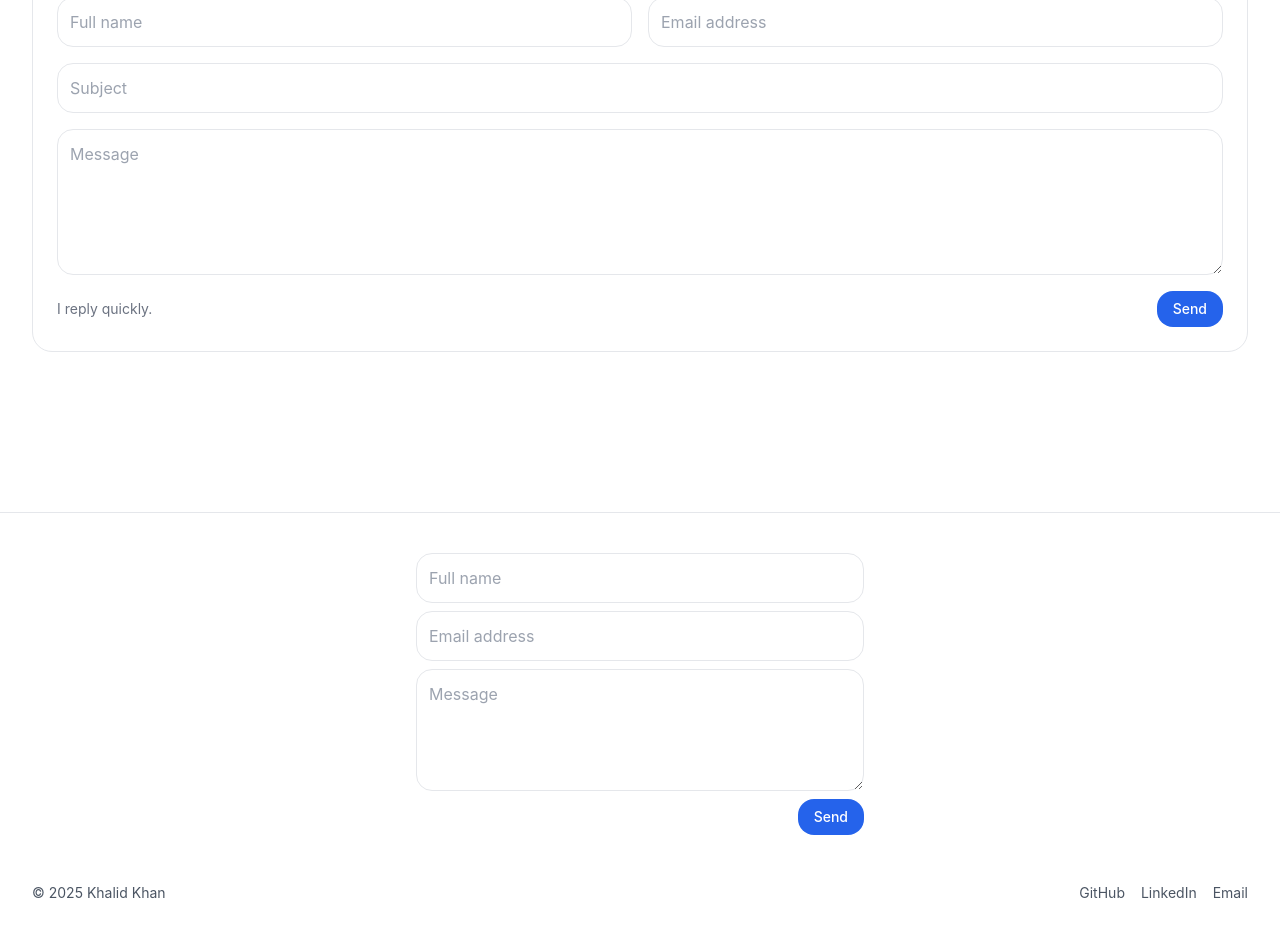
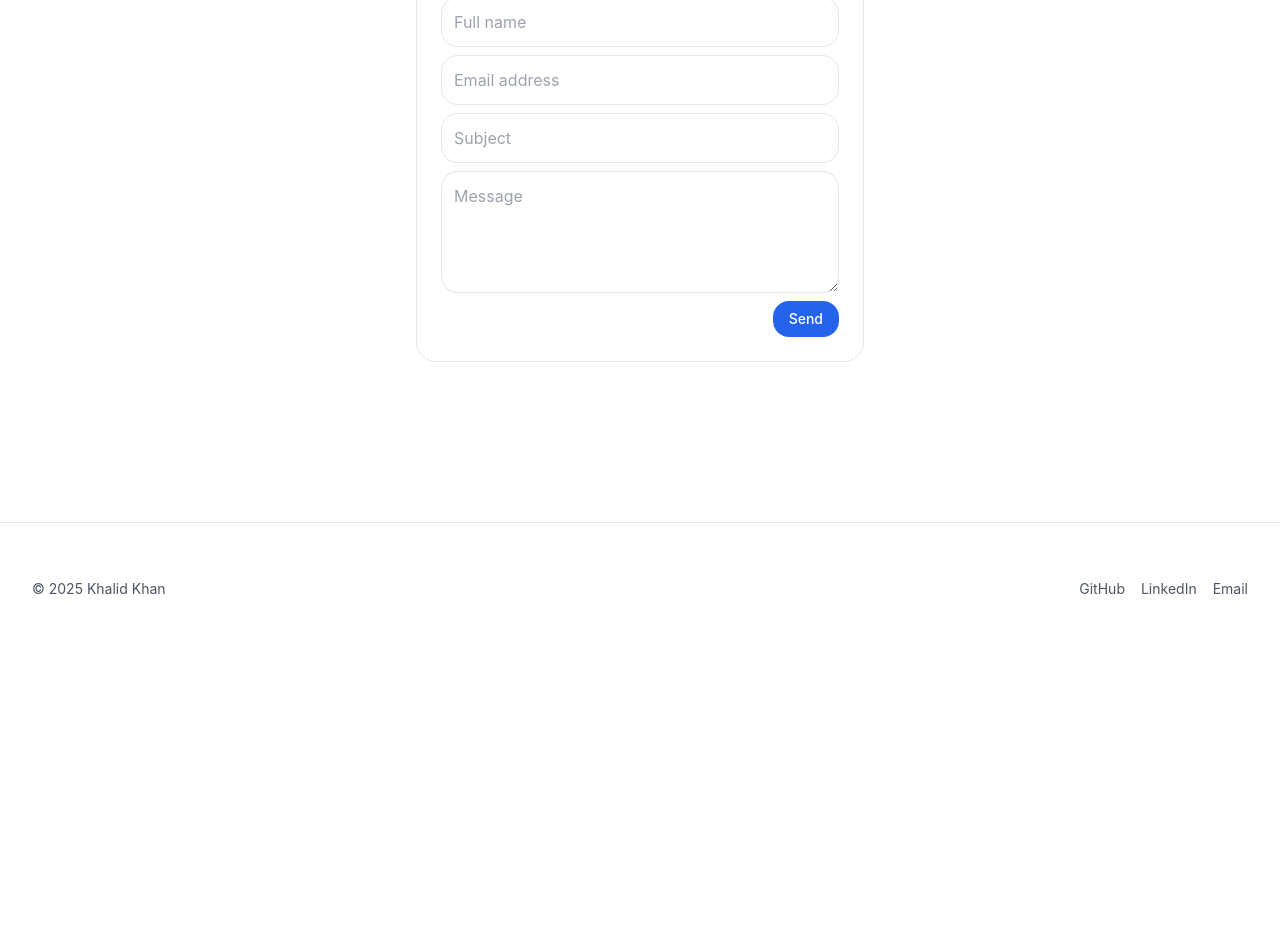
Before and after one commit to khalidkhan76770/portfolio, a Next.js app: page /portfolio/ in a window 1280 px wide. Shown: the part 2720-3656 px from the top of the page. After the commit the page ends 3359 px from the top, so only its background shows below. Built offline with nearby package versions, Linux system fonts and the light colour scheme.

Commit message:
Include demo Web3Forms key

```diff
--- a/components/Footer.jsx
+++ b/components/Footer.jsx
@@ -1,47 +1,9 @@
-import { useState } from "react";
 import { meta } from "@/lib/data";
 
 export default function Footer() {
-  const [status, setStatus] = useState("");
-
-  const handleSubmit = async (e) => {
-    e.preventDefault();
-    setStatus("");
-    const formData = new FormData(e.target);
-    formData.append("access_key", process.env.NEXT_PUBLIC_WEB3FORMS_ACCESS_KEY);
-    const data = Object.fromEntries(formData.entries());
-
-    try {
-      const res = await fetch("https://api.web3forms.com/submit", {
-        method: "POST",
-        headers: {
-          "Content-Type": "application/json",
-          Accept: "application/json",
-        },
-        body: JSON.stringify(data),
-      });
-      const result = await res.json();
-      if (res.ok && result.success) {
-        setStatus("Thanks! We'll be in touch.");
-        e.target.reset();
-      } else {
-        setStatus("Submission failed. Please try again later.");
-      }
-    } catch {
-      setStatus("Submission failed. Please try again later.");
-    }
-  };
-
   return (
     <footer className="border-t mt-16">
-      <div className="section py-10 flex flex-col gap-8">
-        <form onSubmit={handleSubmit} className="max-w-md mx-auto w-full flex flex-col gap-2">
-          <input name="name" placeholder="Full name" className="border rounded-xl p-3" required />
-          <input type="email" name="email" placeholder="Email address" className="border rounded-xl p-3" required />
-          <textarea name="message" placeholder="Message" rows={4} className="border rounded-xl p-3" required />
-          <button className="btn-primary self-end" type="submit">Send</button>
-        </form>
-        {status && <p className="text-xs text-green-600 text-center">{status}</p>}
+      <div className="section py-10">
         <div className="mt-4 text-sm text-gray-600 flex flex-col md:flex-row items-center justify-between gap-4">
           <p>© {new Date().getFullYear()} Khalid Khan</p>
           <div className="flex gap-4">
--- a/components/sections/Contact.jsx
+++ b/components/sections/Contact.jsx
@@ -35,19 +35,37 @@ export default function Contact() {
 
   return (
     <section id="contact" className="section section-pad mb-24">
-      <div className="card p-6">
+      <div className="card p-6 max-w-md mx-auto">
         <h2 className="text-2xl md:text-3xl font-semibold">Contact</h2>
-        <form onSubmit={handleSubmit} className="mt-6 grid sm:grid-cols-2 gap-4">
+        <form onSubmit={handleSubmit} className="mt-6 flex flex-col gap-2">
           <input name="name" placeholder="Full name" className="border rounded-xl p-3" required />
-          <input type="email" name="email" placeholder="Email address" className="border rounded-xl p-3" required />
-          <input name="subject" placeholder="Subject" className="sm:col-span-2 border rounded-xl p-3" />
-          <textarea name="message" placeholder="Message" rows={5} className="sm:col-span-2 border rounded-xl p-3" required />
-          <div className="sm:col-span-2 flex items-center justify-between">
-            <p className="text-sm text-gray-500">I reply quickly.</p>
-            <button className="btn-primary" type="submit">Send</button>
-          </div>
+          <input
+            type="email"
+            name="email"
+            placeholder="Email address"
+            className="border rounded-xl p-3"
+            required
+          />
+          <input
+            name="subject"
+            placeholder="Subject"
+            className="border rounded-xl p-3"
+            required
+          />
+          <textarea
+            name="message"
+            placeholder="Message"
+            rows={4}
+            className="border rounded-xl p-3"
+            required
+          />
+          <button className="btn-primary self-end" type="submit">
+            Send
+          </button>
         </form>
-        {status && <p className="mt-4 text-sm text-green-600">{status}</p>}
+        {status && (
+          <p className="mt-4 text-xs text-green-600 text-center">{status}</p>
+        )}
       </div>
     </section>
   );
```
Also changed, not shown: 2 other files (tests, documents, lock files or other folders).
